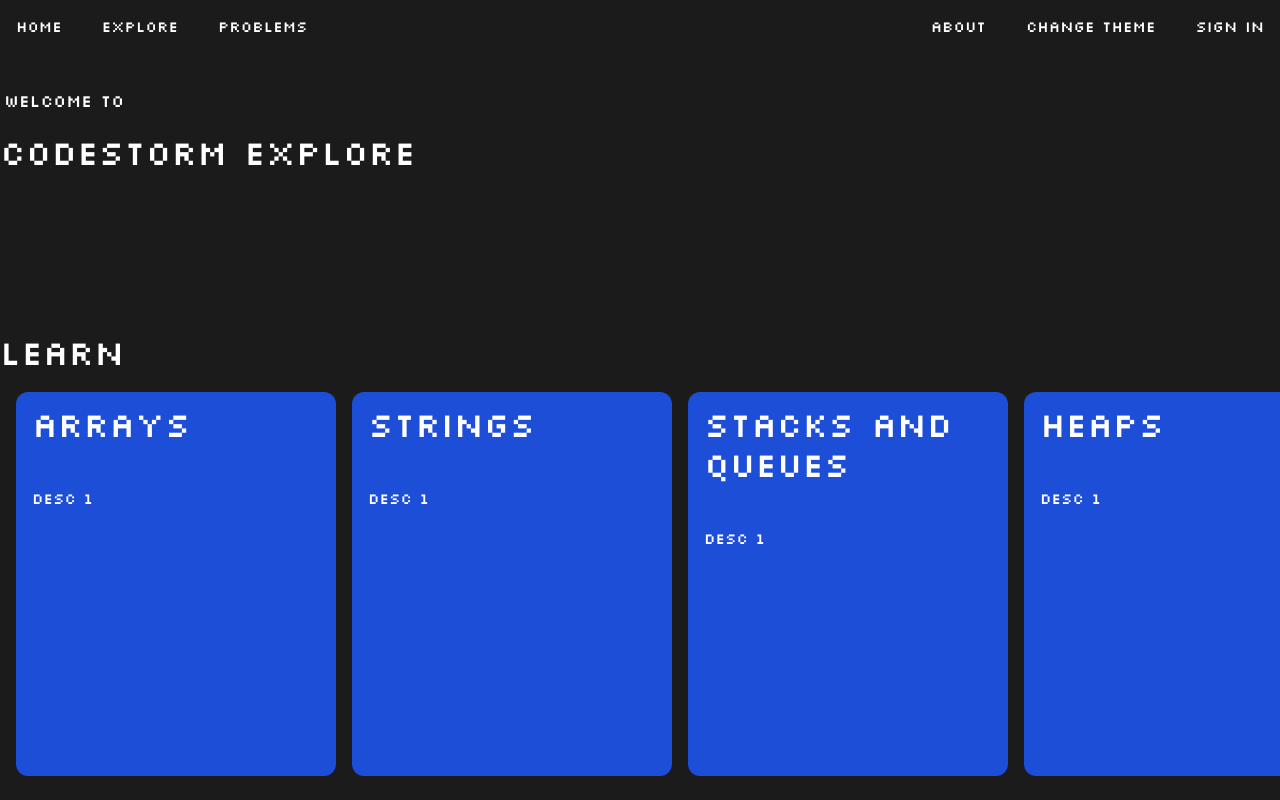
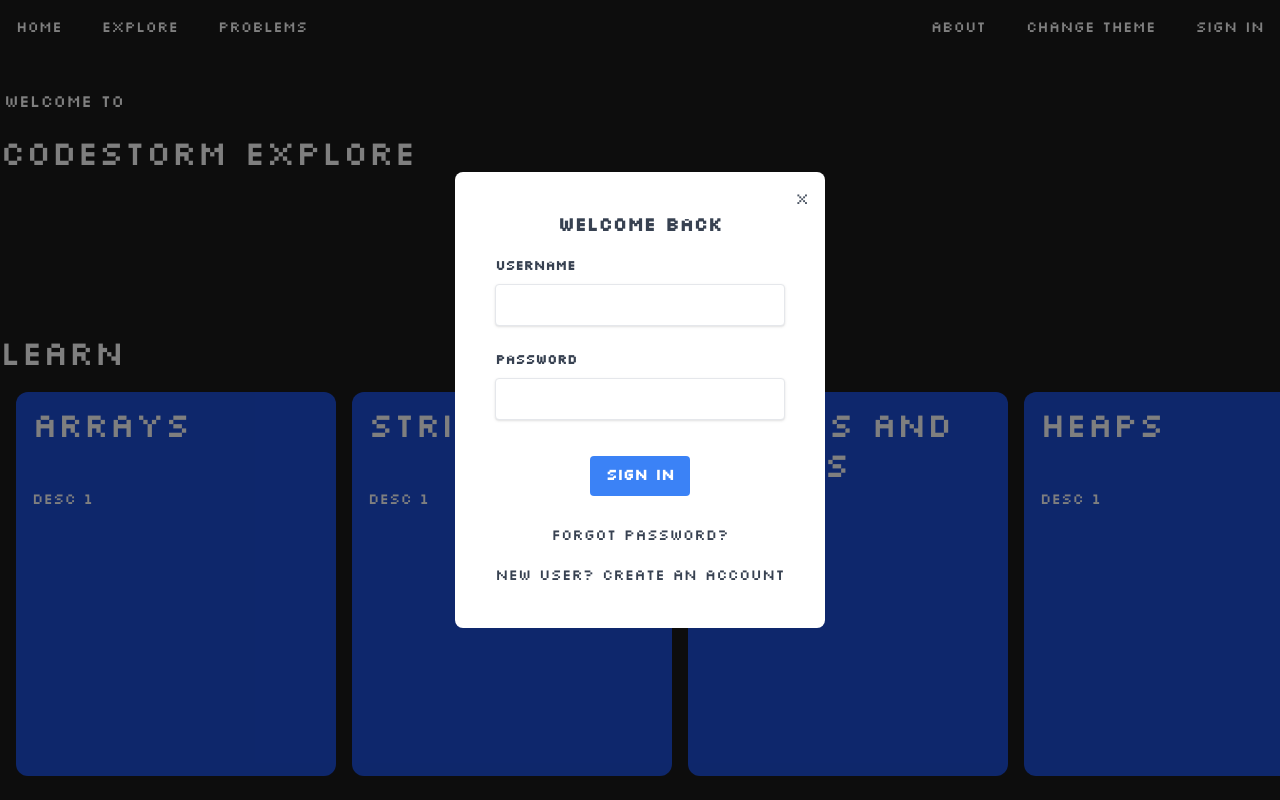
Before and after one commit to Einja/codestorm-client, a Next.js app: page /explore in a window 1280 px wide. Both pictures are taken after a click on the button "Sign In". Shown: the top 800 px of the page. Built offline with nearby package versions, Linux system fonts and the light colour scheme.

Commit message:
sign in/sign up display done

```diff
--- a/components/Navbar.tsx
+++ b/components/Navbar.tsx
@@ -1,7 +1,16 @@
-import React from "react";
+"use client";
+import React, { useState } from "react";
 import Link from "next/link";
 import ToggleTheme from "./ToggleTheme";
+import AuthModel from "./auth/AuthModel";
+
 const Navbar: React.FC = () => {
+  const [showLogin, setShowLogin] = useState(false);
+
+  const handleLoginClick = () => {
+    setShowLogin(!showLogin);
+  };
+
   return (
     <nav className="p-4">
       <div className="container m-auto flex justify-between items-center md:flex">
@@ -20,9 +29,10 @@ const Navbar: React.FC = () => {
         <ul className="flex space-x-10">
           <Link href="/about">About</Link>
           <ToggleTheme />
-          <button>Sign In</button>
+          <button onClick={handleLoginClick}>Sign In</button>
         </ul>
       </div>
+      {showLogin && <AuthModel onClose={handleLoginClick} />}
     </nav>
   );
 };
--- /dev/null
+++ b/components/auth/AuthModel.tsx
@@ -0,0 +1,35 @@
+"use client";
+import React, { useState } from "react";
+import Login from "./Login";
+import CreateAccount from "./CreateAccount";
+
+interface AuthModelProps {
+  onClose: () => void;
+}
+
+const AuthModel: React.FC<AuthModelProps> = ({ onClose }) => {
+  const [toggleLogin, setToggleLogin] = useState(true);
+
+  const switchAuthDisplay = () => {
+    setToggleLogin(!toggleLogin);
+  };
+  return (
+    <div className="fixed inset-0 flex items-center justify-center bg-black bg-opacity-50 z-10">
+      <div className="bg-white p-10 rounded-lg relative">
+        <button
+          className="absolute top-4 right-4 text-gray-600 hover:text-gray-900"
+          onClick={onClose}
+        >
+          X
+        </button>
+        {toggleLogin ? (
+          <Login switchAuthDisplay={switchAuthDisplay} />
+        ) : (
+          <CreateAccount switchAuthDisplay={switchAuthDisplay}/>
+        )}
+      </div>
+    </div>
+  );
+};
+
+export default AuthModel;
--- /dev/null
+++ b/components/auth/CreateAccount.tsx
@@ -0,0 +1,51 @@
+import React from "react";
+
+interface CreateAccountProps {
+  switchAuthDisplay: () => void;
+}
+
+const CreateAccount: React.FC<CreateAccountProps> = ({ switchAuthDisplay }) => {
+  return (
+    <div className="text-gray-700">
+      <h2 className="text-xl font-bold mb-4 text-center">Create Account</h2>
+      <form>
+        <div className="mb-6">
+          <label className="block text-sm font-bold mb-2">Email</label>
+          <input
+            className="shadow appearance-none border rounded w-full py-2 px-3 focus:outline-none"
+            type="text"
+          />
+        </div>
+        <div className="mb-6">
+          <label className="block text-sm font-bold mb-2">Username</label>
+          <input
+            className="shadow appearance-none border rounded w-full py-2 px-3 focus:outline-none"
+            type="text"
+          />
+        </div>
+        <div className="mb-6">
+          <label className="block text-sm font-bold mb-2">Password</label>
+          <input
+            className="shadow appearance-none border rounded w-full py-2 px-3 mb-3 focus:outline-none"
+            type="password"
+          />
+        </div>
+        <div className="flex items-center justify-center">
+          <button
+            className="bg-blue-500 transition-colors duration-200 hover:bg-blue-700 text-white font-bold py-2 px-4 rounded focus:outline-none focus:shadow-outline"
+            type="button"
+          >
+            Sign In
+          </button>
+        </div>
+        <div className="flex items-center justify-center py-4 mt-3">
+          <button type="button" onClick={switchAuthDisplay}>
+            Already a user? Sign In
+          </button>
+        </div>
+      </form>
+    </div>
+  );
+};
+
+export default CreateAccount;
--- /dev/null
+++ b/components/auth/Login.tsx
@@ -0,0 +1,46 @@
+import React from "react";
+
+interface LoginProps {
+  switchAuthDisplay: () => void;
+}
+const Login: React.FC<LoginProps> = ({ switchAuthDisplay }) => {
+  return (
+    <div className="text-gray-700">
+      <h2 className="text-xl font-bold mb-4 text-center">Welcome Back</h2>
+      <form>
+        <div className="mb-6">
+          <label className="block text-sm font-bold mb-2">Username</label>
+          <input
+            className="shadow appearance-none border rounded w-full py-2 px-3 focus:outline-none"
+            type="text"
+          />
+        </div>
+        <div className="mb-6">
+          <label className="block text-sm font-bold mb-2">Password</label>
+          <input
+            className="shadow appearance-none border rounded w-full py-2 px-3 mb-3 focus:outline-none"
+            type="password"
+          />
+        </div>
+        <div className="flex items-center justify-center">
+          <button
+            className="bg-blue-500 transition-colors duration-200 hover:bg-blue-700 text-white font-bold py-2 px-4 rounded focus:outline-none focus:shadow-outline"
+            type="button"
+          >
+            Sign In
+          </button>
+        </div>
+        <div className="flex items-center justify-center py-4 mt-3">
+          <button type="button">Forgot Password?</button>
+        </div>
+        <div className="flex items-center justify-center">
+          <button type="button" onClick={switchAuthDisplay}>
+            New User? Create an Account
+          </button>
+        </div>
+      </form>
+    </div>
+  );
+};
+
+export default Login;
--- a/components/home/MainContent.tsx
+++ b/components/home/MainContent.tsx
@@ -18,6 +18,7 @@ const MainContent: React.FC = () => {
               through various free courses.
             </p>
           </div>
+
           {/*right*/}
           <div
             className="flex-shrink-0 bg-blue-700 p-4 rounded-xl text-white w-full md:w-auto"
```
Also changed, not shown: lib/firebase.ts (deleted, +0 -21 lines), lib/firestore.ts (deleted).
